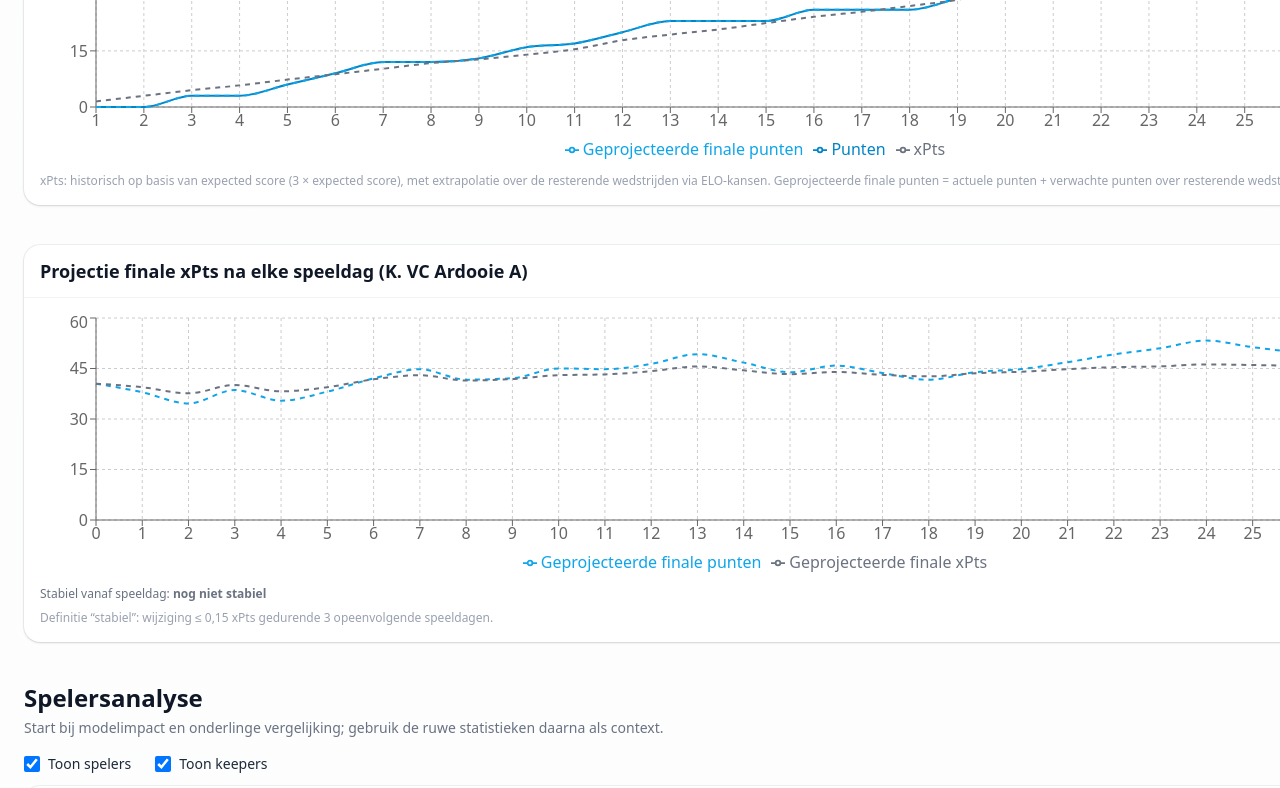
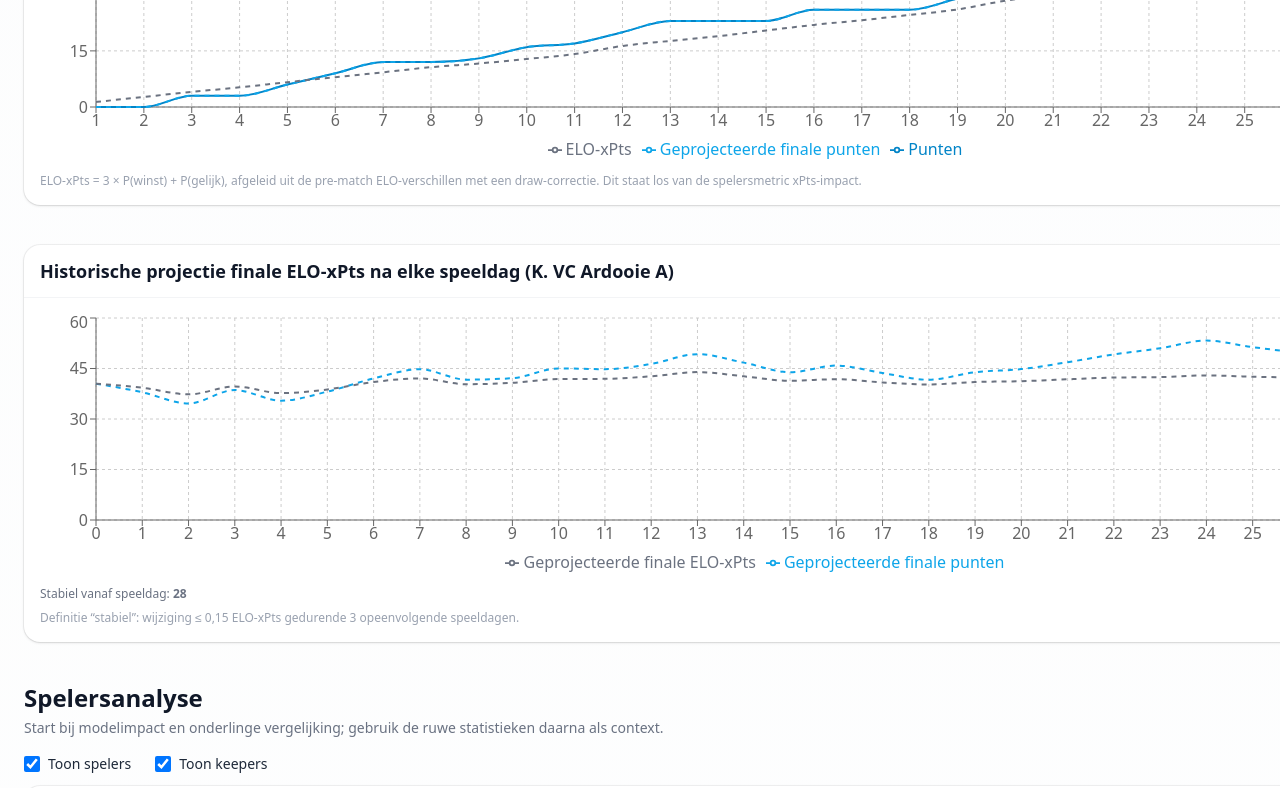
Before and after one commit to vjo18/RBFAdata, a React (Vite) app: page / in a window 1280 px wide. Shown: the part 9540-10328 px from the top of the page. Built offline with nearby package versions, Linux system fonts and the light colour scheme.

Commit message:
Correct and distinguish team ELO expected points

```diff
--- a/src/App.jsx
+++ b/src/App.jsx
@@ -470,7 +470,7 @@ const TeamPointsVsExpectedCard = ({ team, rows }) => {
   return (
     <div className="rounded-2xl bg-white shadow-sm ring-1 ring-black/5 overflow-hidden">
       <div className="px-4 py-3 border-b border-gray-100">
-        <h3 className="text-lg font-semibold">Punten evolutie vs xPts ({team})</h3>
+        <h3 className="text-lg font-semibold">Punten evolutie vs ELO-xPts ({team})</h3>
       </div>
 
       <div className="h-72 p-3">
@@ -482,7 +482,7 @@ const TeamPointsVsExpectedCard = ({ team, rows }) => {
             <Tooltip
               formatter={(value, key) => {
                 const label = key === "xPts"
-                  ? "xPts"
+                  ? "ELO-xPts"
                   : key === "projectedPoints"
                   ? "Geprojecteerde finale punten"
                   : "Punten";
@@ -513,7 +513,7 @@ const TeamPointsVsExpectedCard = ({ team, rows }) => {
             <Line
               type="monotone"
               dataKey="xPts"
-              name="xPts"
+              name="ELO-xPts"
               stroke="#6b7280"
               strokeDasharray="5 5"
               strokeWidth={2}
@@ -523,7 +523,7 @@ const TeamPointsVsExpectedCard = ({ team, rows }) => {
         </ResponsiveContainer>
       </div>
       <p className="px-4 pb-4 text-xs text-gray-400">
-        xPts: historisch op basis van expected score (3 × expected score), met extrapolatie over de resterende wedstrijden via ELO-kansen. Geprojecteerde finale punten = actuele punten + verwachte punten over resterende wedstrijden.
+        ELO-xPts = 3 × P(winst) + P(gelijk), afgeleid uit de pre-match ELO-verschillen met een draw-correctie. Dit staat los van de spelersmetric xPts-impact.
       </p>
     </div>
   );
@@ -532,7 +532,7 @@ const TeamPointsVsExpectedCard = ({ team, rows }) => {
 const ProjectedXPtsStabilityCard = ({ team, rows, stableFromMatchday }) => (
   <div className="rounded-2xl bg-white shadow-sm ring-1 ring-black/5 overflow-hidden">
     <div className="px-4 py-3 border-b border-gray-100">
-      <h3 className="text-lg font-semibold">Projectie finale xPts na elke speeldag ({team})</h3>
+      <h3 className="text-lg font-semibold">Historische projectie finale ELO-xPts na elke speeldag ({team})</h3>
     </div>
 
     <div className="h-72 p-3">
@@ -545,7 +545,7 @@ const ProjectedXPtsStabilityCard = ({ team, rows, stableFromMatchday }) => (
             formatter={(value, key) => {
               const label = key === "projectedFinalPoints"
                 ? "Geprojecteerde finale punten"
-                : "Geprojecteerde finale xPts";
+                : "Geprojecteerde finale ELO-xPts";
               return [Number(value).toFixed(2), label];
             }}
             labelFormatter={(label) => `Na speeldag ${label}`}
@@ -563,7 +563,7 @@ const ProjectedXPtsStabilityCard = ({ team, rows, stableFromMatchday }) => (
           <Line
             type="monotone"
             dataKey="projectedFinalXPts"
-            name="Geprojecteerde finale xPts"
+            name="Geprojecteerde finale ELO-xPts"
             stroke="#6b7280"
             strokeDasharray="5 5"
             strokeWidth={2}
@@ -577,7 +577,7 @@ const ProjectedXPtsStabilityCard = ({ team, rows, stableFromMatchday }) => (
       Stabiel vanaf speeldag: <span className="font-semibold">{stableFromMatchday ?? "nog niet stabiel"}</span>
     </p>
     <p className="px-4 pb-4 text-xs text-gray-400">
-      Definitie “stabiel”: wijziging ≤ 0,15 xPts gedurende 3 opeenvolgende speeldagen.
+      Definitie “stabiel”: wijziging ≤ 0,15 ELO-xPts gedurende 3 opeenvolgende speeldagen.
     </p>
   </div>
 );
@@ -3164,10 +3164,14 @@ const timingScatterData = useMemo(() => {
         }
         cumProjectedPoints = cumPoints;
 
-        const expectedScore = Number(isHome ? fx.expected_home : fx.expected_away);
-        if (Number.isFinite(expectedScore)) {
-          cumXPts += 3 * expectedScore;
-        }
+        const ownElo = Number(isHome ? fx.elo_home_before : fx.elo_away_before);
+        const oppElo = Number(isHome ? fx.elo_away_before : fx.elo_home_before);
+        const dElo = (Number.isFinite(ownElo) ? ownElo : (eloNow[team] ?? 1500))
+          - (Number.isFinite(oppElo) ? oppElo : 1500);
+        const E = 1 / (1 + 10 ** ((-dElo) / 400));
+        const pDraw = 0.30 * Math.exp(-Math.abs(dElo) / 400);
+        const pWin = (1 - pDraw) * E;
+        cumXPts += (3 * pWin) + pDraw;
       } else {
         const oppTeam = isHome ? fx.awayTeam : fx.homeTeam;
         const dElo = (eloNow[team] ?? 1500) - (eloNow[oppTeam] ?? 1500);
@@ -3230,10 +3234,18 @@ const timingScatterData = useMemo(() => {
         return sum;
       }, 0);
 
-      const cumPlayedXPts = teamFixtures.slice(0, step).reduce((sum, fx) => {
+      const cumPlayedXPts = teamFixtures.slice(0, step).reduce((sum, fx, idx) => {
         const isHome = fx.homeTeam === team;
-        const expectedScore = Number(isHome ? fx.expected_home : fx.expected_away);
-        return Number.isFinite(expectedScore) ? sum + (3 * expectedScore) : sum;
+        const ownEloRaw = Number(isHome ? fx.elo_home_before : fx.elo_away_before);
+        const oppEloRaw = Number(isHome ? fx.elo_away_before : fx.elo_home_before);
+        const oppTeam = isHome ? fx.awayTeam : fx.homeTeam;
+        const ownElo = Number.isFinite(ownEloRaw) ? ownEloRaw : eloAtStep(team, idx);
+        const oppElo = Number.isFinite(oppEloRaw) ? oppEloRaw : eloAtStep(oppTeam, idx);
+        const dElo = ownElo - oppElo;
+        const E = 1 / (1 + 10 ** ((-dElo) / 400));
+        const pDraw = 0.30 * Math.exp(-Math.abs(dElo) / 400);
+        const pWin = (1 - pDraw) * E;
+        return sum + (3 * pWin) + pDraw;
       }, 0);
 
       const projectedRemainingPoints = teamFixtures.slice(step).reduce((sum, fx) => {
```
